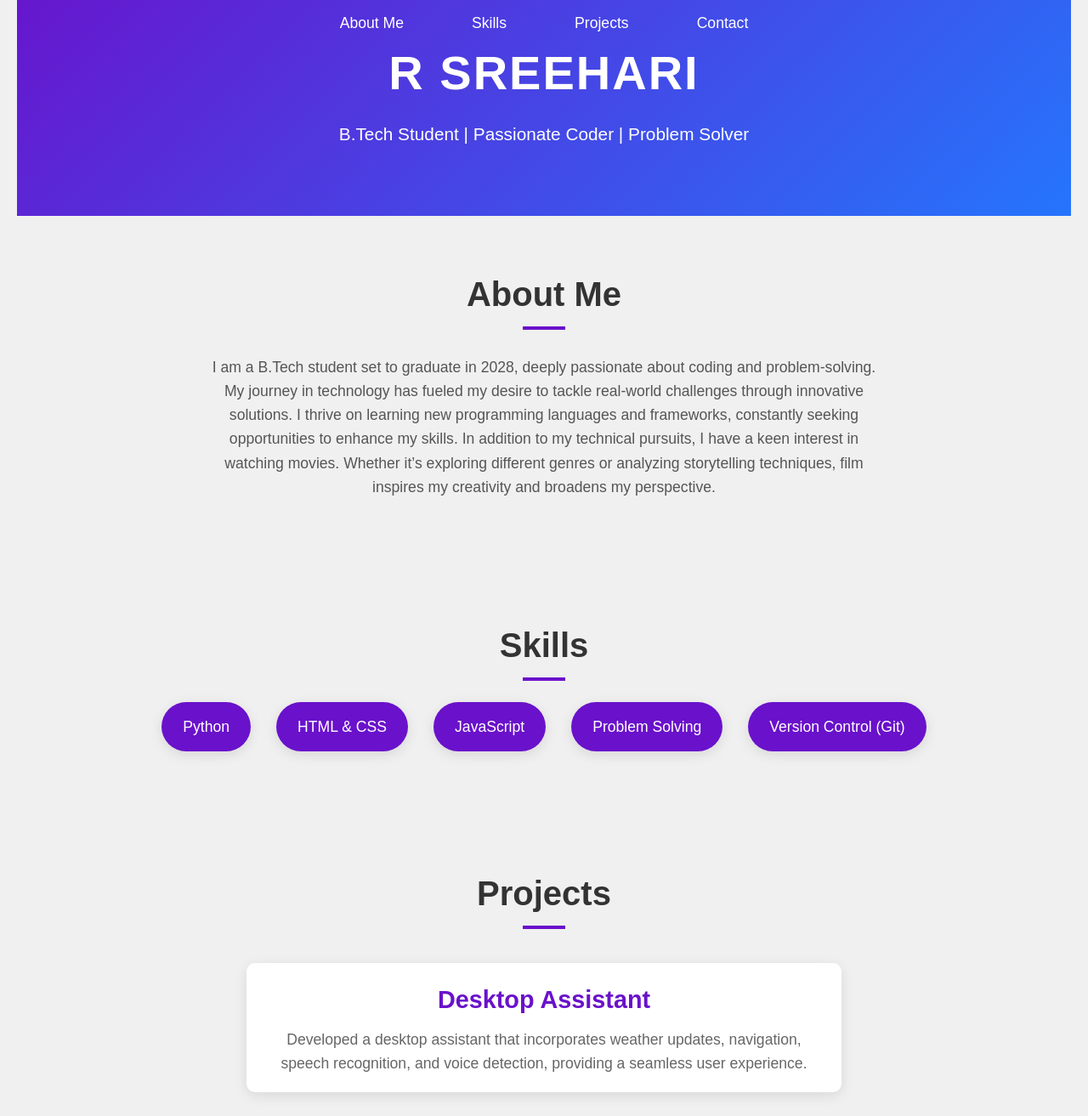
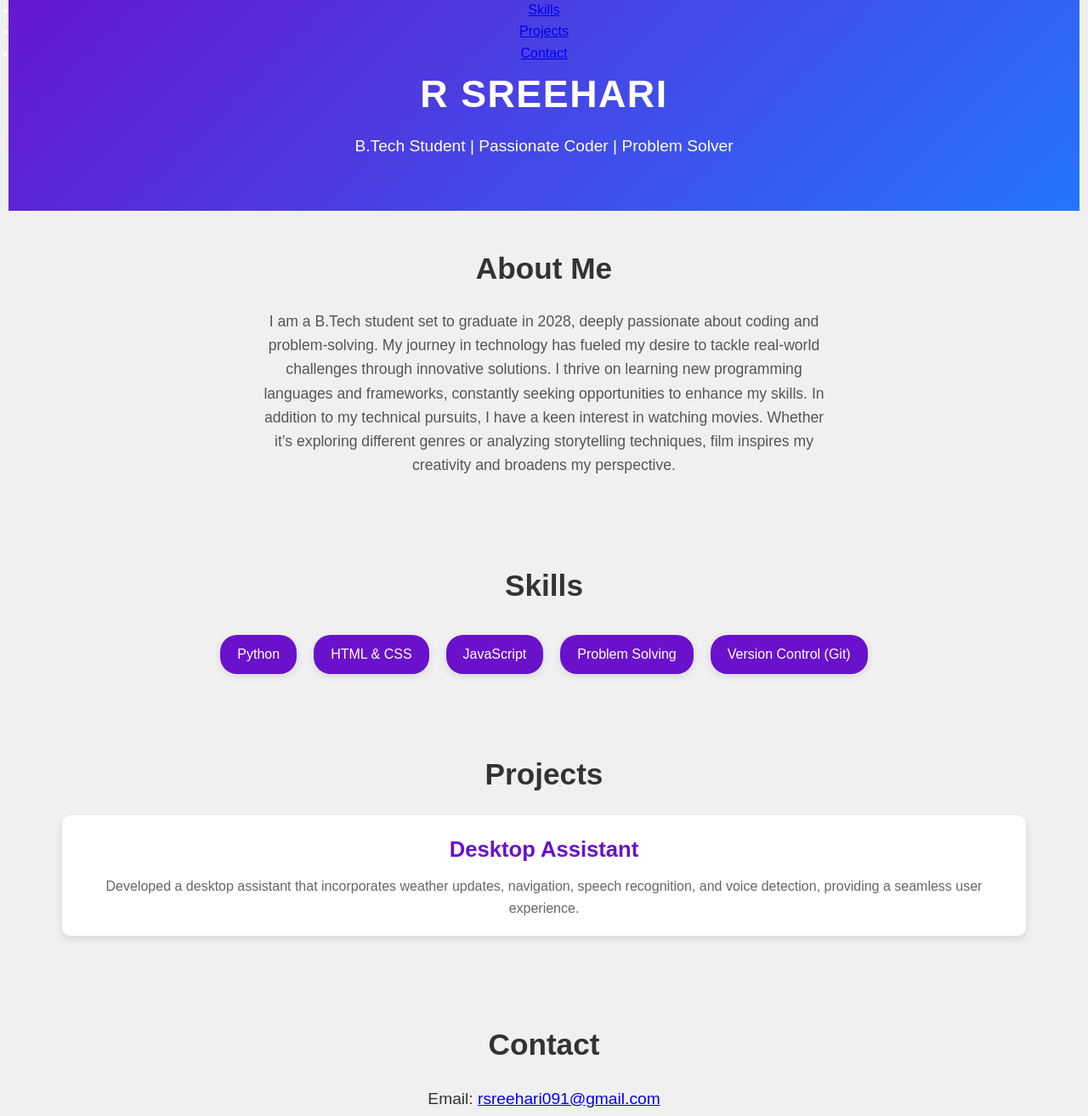
Before and after one commit to rsreehari/Portfolio-, a plain HTML site: page index.html in a window 1280 px wide. Shown: the part 87-1400 px from the top of the page at 85% size. Drawn offline with Linux system fonts and the light colour scheme.

Commit message:
style1.css

```diff
--- a/style.css
+++ b/style.css
@@ -10,8 +10,9 @@ body {
     background-color: #f0f0f0;
     color: #333;
     line-height: 1.6;
-    padding: 0 20px;
+    padding: 0 10px;
     scroll-behavior: smooth;
+    margin: 0;
 }
 
 /* Header Styles */
@@ -19,75 +20,39 @@ header {
     background: linear-gradient(135deg, #6a11cb 0%, #2575fc 100%);
     color: #fff;
     text-align: center;
-    padding: 80px 20px;
+    padding: 60px 10px;
 }
 
 header h1 {
-    font-size: 3.5em;
+    font-size: 2.8em;
     margin-bottom: 10px;
-    letter-spacing: 2px;
-    animation: fadeInDown 1s ease;
+    letter-spacing: 1.5px;
 }
 
 header p {
-    font-size: 1.3em;
-    animation: fadeInUp 1s ease;
-}
-
-nav ul {
-    display: flex;
-    justify-content: center;
-    list-style-type: none;
-    margin-top: 20px;
-}
-
-nav ul li {
-    margin: 0 20px;
-}
-
-nav ul li a {
-    text-decoration: none;
-    color: #fff;
-    font-size: 1.1em;
-    padding: 10px 20px;
-    border-radius: 25px;
-    transition: background 0.3s ease;
-}
-
-nav ul li a:hover {
-    background-color: rgba(255, 255, 255, 0.2);
+    font-size: 1.2em;
+    margin-bottom: 0;
 }
 
 /* Section Styles */
 section {
-    padding: 60px 0;
+    padding: 40px 0;
     text-align: center;
 }
 
 section h2 {
-    font-size: 2.5em;
+    font-size: 2.2em;
     margin-bottom: 20px;
     color: #333;
     position: relative;
-    display: inline-block;
-}
-
-section h2::after {
-    content: '';
-    position: absolute;
-    width: 50px;
-    height: 4px;
-    background-color: #6a11cb;
-    left: 50%;
-    transform: translateX(-50%);
-    bottom: -10px;
 }
 
 #about p {
-    max-width: 800px;
+    max-width: 700px;
     margin: 20px auto;
     font-size: 1.1em;
     color: #555;
+    padding: 0 15px;
 }
 
 /* Skills Section */
@@ -96,32 +61,33 @@ section h2::after {
     justify-content: center;
     flex-wrap: wrap;
     list-style-type: none;
+    padding: 0;
 }
 
 #skills ul li {
-    margin: 15px;
+    margin: 10px;
     background-color: #6a11cb;
     color: #fff;
-    padding: 15px 25px;
-    border-radius: 30px;
-    font-size: 1.1em;
-    box-shadow: 0 4px 15px rgba(0, 0, 0, 0.1);
+    padding: 10px 20px;
+    border-radius: 20px;
+    font-size: 1em;
+    box-shadow: 0 3px 10px rgba(0, 0, 0, 0.1);
     transition: transform 0.3s ease, box-shadow 0.3s ease;
 }
 
 #skills ul li:hover {
     transform: translateY(-5px);
-    box-shadow: 0 8px 25px rgba(0, 0, 0, 0.2);
+    box-shadow: 0 5px 15px rgba(0, 0, 0, 0.2);
 }
 
 /* Projects Section */
 .project {
-    margin: 30px auto;
-    max-width: 700px;
+    margin: 20px auto;
+    max-width: 90%;
     background-color: #fff;
     padding: 20px;
     border-radius: 10px;
-    box-shadow: 0 4px 15px rgba(0, 0, 0, 0.1);
+    box-shadow: 0 4px 10px rgba(0, 0, 0, 0.1);
     transition: transform 0.3s ease;
 }
 
@@ -131,12 +97,12 @@ section h2::after {
 
 .project h3 {
     margin-bottom: 10px;
-    font-size: 1.8em;
+    font-size: 1.6em;
     color: #6a11cb;
 }
 
 .project p {
-    font-size: 1.1em;
+    font-size: 1em;
     color: #666;
 }
 
@@ -144,17 +110,23 @@ section h2::after {
 #contact p {
     font-size: 1.2em;
     color: #333;
-    margin: 15px 0;
+    margin: 10px 0;
 }
 
-#contact a {
+#contact .contact-icon {
     color: #6a11cb;
     text-decoration: none;
-    font-weight: bold;
+    font-size: 1.2em;
+    display: inline-block;
+    margin: 10px 0;
     transition: color 0.3s ease;
 }
 
-#contact a:hover {
+#contact .contact-icon i {
+    margin-right: 10px;
+}
+
+#contact .contact-icon:hover {
     color: #2575fc;
 }
 
@@ -170,25 +142,42 @@ footer p {
     font-size: 1em;
 }
 
-/* Animations */
-@keyframes fadeInDown {
-    from {
-        opacity: 0;
-        transform: translateY(-20px);
+/* Mobile Responsiveness */
+@media screen and (max-width: 768px) {
+    header h1 {
+        font-size: 2.2em;
     }
-    to {
-        opacity: 1;
-        transform: translateY(0);
+
+    header p {
+        font-size: 1em;
+    }
+
+    section h2 {
+        font-size: 1.8em;
+    }
+
+    #about p {
+        font-size: 1em;
+    }
+
+    #skills ul li {
+        padding: 8px 15px;
+        font-size: 0.9em;
+    }
+
+    .project h3 {
+        font-size: 1.4em;
+    }
+
+    .project p {
+        font-size: 0.9em;
+    }
+
+    #contact p {
+        font-size: 1.1em;
+    }
+
+    #contact .contact-icon {
+        font-size: 1.1em;
     }
 }
-
-@keyframes fadeInUp {
-    from {
-        opacity: 0;
-        transform: translateY(20px);
-    }
-    to {
-        opacity: 1;
-        transform: translateY(0);
-    }
-}
```
